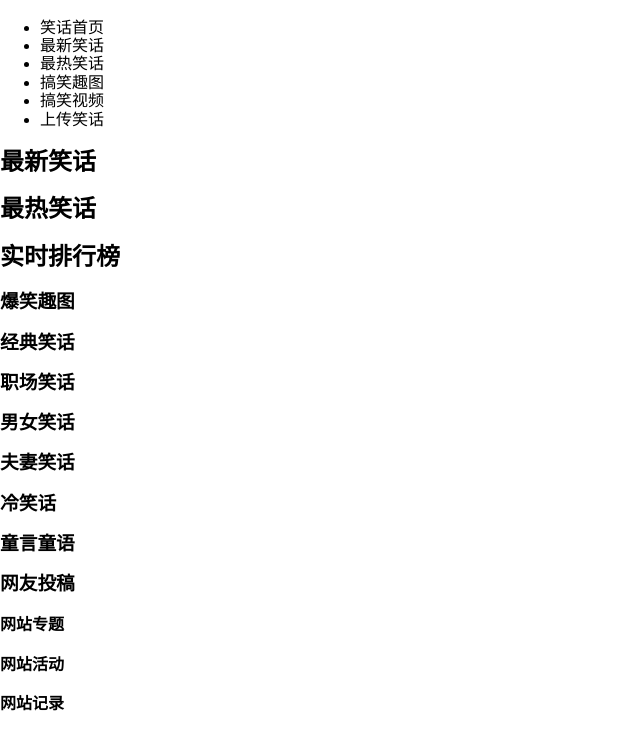
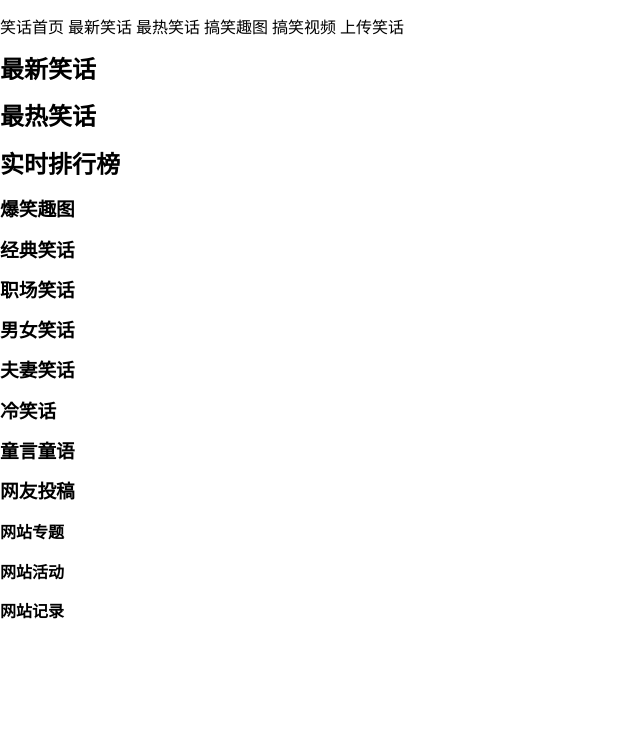
Before and after one commit to angelinaYoung/MyFirstCSS, a plain HTML site: page index.html in a window 1280 px wide. Shown: the part 61-800 px from the top of the page, without its empty margins (0-640 px from the left). Drawn offline with Linux system fonts and the light colour scheme.

Commit message:
modified index.html and add style.css

```diff
--- a/index.html
+++ b/index.html
@@ -3,12 +3,14 @@
 	<head>
 		<title>每日666</title>
 		<link href="normalize.css/normalize.css" rel="stylesheet">
+		<link href="MyReset.css" rel="stylesheet">
+		<link href="style.css" rel="stylesheet">
 	</head>
 	<body>
 		<!-- the website title -->
 		<h1>每日666</h1>
 		<!-- the website nav -->
-		<ul>
+		<ul class="nav">
 			<li>笑话首页</li>
 			<li>最新笑话</li>
 			<li>最热笑话</li>
--- /dev/null
+++ b/style.css
@@ -0,0 +1,8 @@
+ul.nav{
+	list-style-type:none;
+	padding-left:0;
+	margin-left:0;
+}
+.nav li{
+	display:inline;
+}
```
Also changed, not shown: MyReset.css (added).
